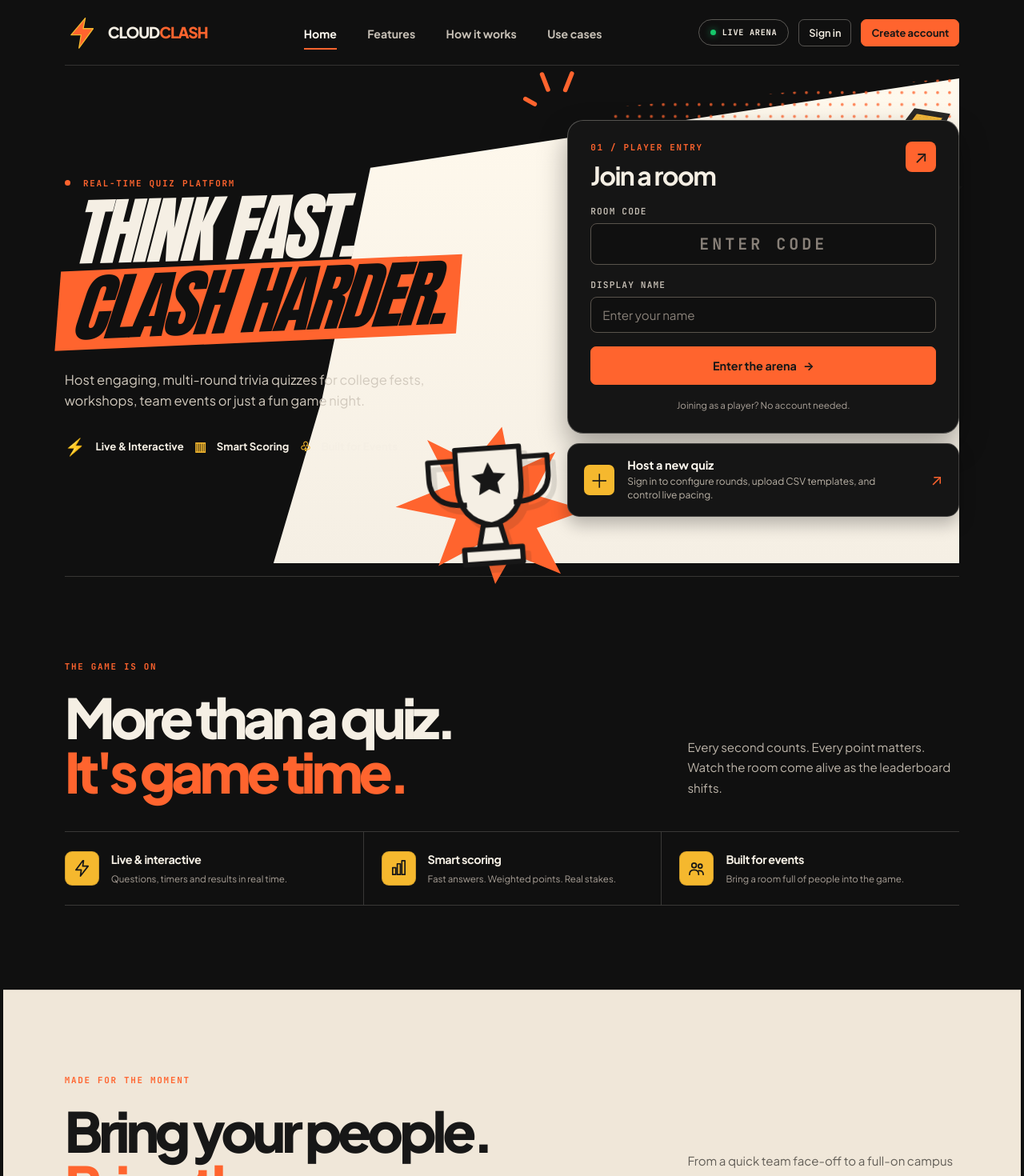
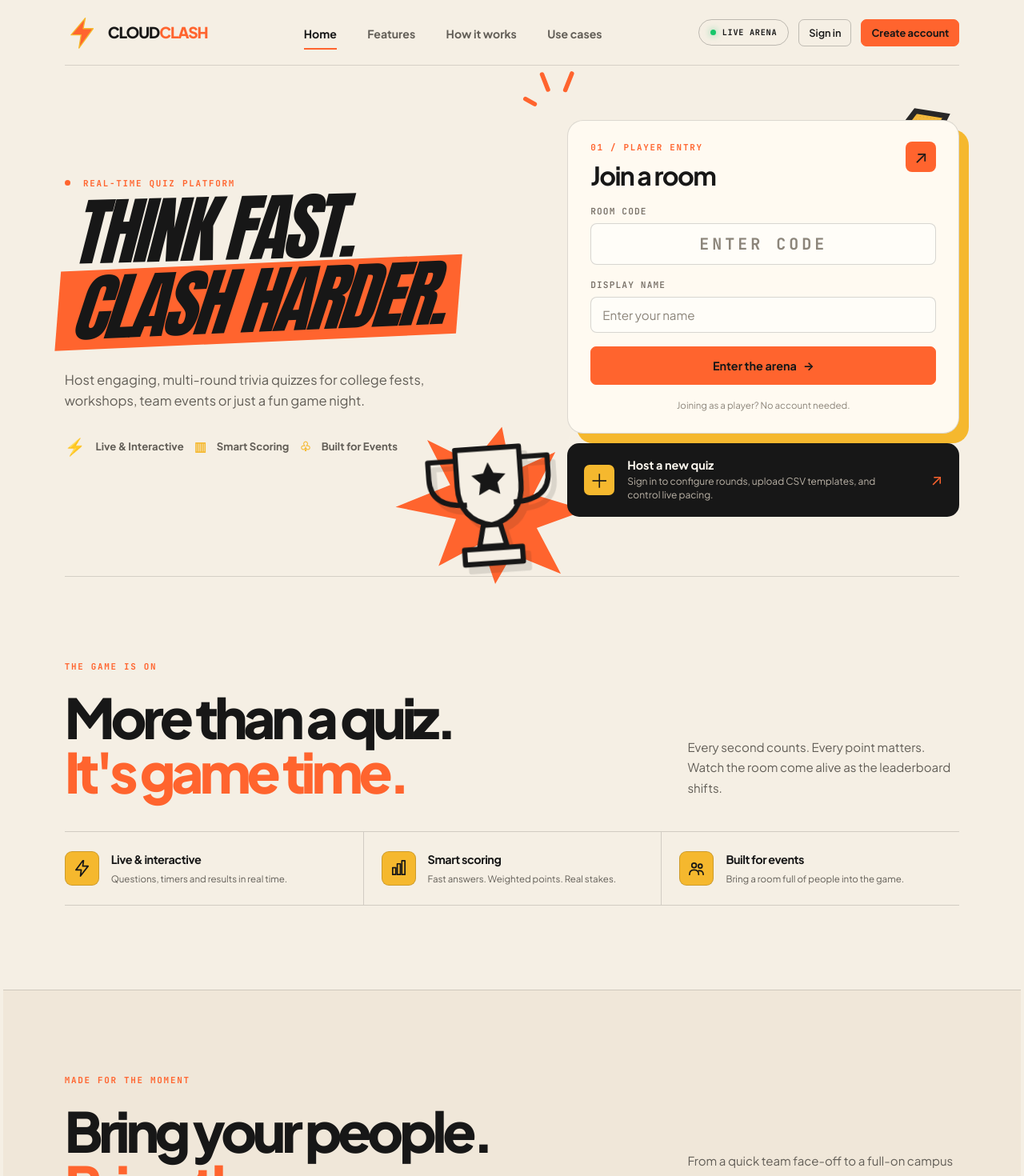
Before and after one commit to abhishek2k4/CloudClash, a React (Vite) app in the folder client/: page / in a window 1280 px wide. Shown: the top 1470 px of the page at 80% size. Built offline with nearby package versions, Linux system fonts and the light colour scheme; no server answers; a web font is replaced by a local one.

Commit message:
Restore light CloudClash landing page theme

```diff
--- a/client/src/styles/global.css
+++ b/client/src/styles/global.css
@@ -1946,3 +1946,108 @@ body:has(.landing-shell) #root { background: #f5efe4; }
   .hero-art-trophy { width:112px !important; left:auto !important; right:12px !important; bottom:0 !important; }
   .hero-art-explosion { width:145px !important; left:auto !important; right:0 !important; bottom:-4px !important; }
 }
+
+
+/* Restore the original light Tangerine Riot canvas */
+body:has(.landing-shell) {
+  background:#f5efe4 !important;
+  background-image:none !important;
+  color:#171717 !important;
+}
+body:has(.landing-shell) #root { background:#f5efe4 !important; }
+.landing-shell {
+  background:#f5efe4 !important;
+  color:#171717 !important;
+}
+.landing-shell .brand-bar.landing-nav {
+  background:#f5efe4 !important;
+  border-bottom:1px solid rgba(23,23,23,.14) !important;
+}
+.landing-shell .brand-name { color:#171717 !important; }
+.landing-nav-links a { color:#625e57 !important; }
+.landing-nav-links a:hover, .landing-nav-links a.is-active { color:#171717 !important; }
+.landing-nav-links a.is-active::after { background:#ff642e !important; }
+.live-arena-pill {
+  color:#171717 !important;
+  border-color:rgba(23,23,23,.25) !important;
+}
+.landing-shell .btn-secondary {
+  background:transparent !important;
+  border-color:rgba(23,23,23,.24) !important;
+  color:#171717 !important;
+}
+.landing-shell .btn-secondary:hover { background:#eee5d8 !important; }
+.landing-shell .header-account-email { color:#777067 !important; }
+.landing-hero-section {
+  background-color:#f5efe4 !important;
+  background-image:url("/assets/cloudclash/hero-background.svg") !important;
+  background-repeat:no-repeat !important;
+  background-position:right center !important;
+  background-size:58% 100% !important;
+}
+.landing-shell .hero-display-title .hero-title-light {
+  color:#171717 !important;
+  -webkit-text-fill-color:#171717 !important;
+}
+.landing-shell .hero-display-title .hero-title-highlight {
+  color:#171717 !important;
+  -webkit-text-fill-color:#171717 !important;
+  background:#ff642e !important;
+}
+.landing-shell .landing-hero-description { color:#625e57 !important; }
+.landing-shell .hero-proof { color:#625e57 !important; }
+.landing-shell .quick-join-card {
+  background:#fffaf1 !important;
+  color:#171717 !important;
+  border-color:rgba(23,23,23,.15) !important;
+  box-shadow:12px 12px 0 #f5b82e !important;
+}
+.landing-shell .quick-join-header h2 { color:#171717 !important; }
+.landing-shell .quick-join-header .eyebrow { color:#ff642e !important; }
+.landing-shell .field-label { color:#777067 !important; }
+.landing-shell .input-control {
+  background:#fffdf8 !important;
+  border-color:rgba(23,23,23,.17) !important;
+  color:#171717 !important;
+}
+.landing-shell .input-control::placeholder { color:#8c857a !important; }
+.landing-shell .entry-footnote { color:#8c857a !important; }
+.landing-shell .host-launch-card {
+  background:#171717 !important;
+  border-color:rgba(23,23,23,.18) !important;
+  color:#f5efe4 !important;
+  box-shadow:none !important;
+}
+.landing-shell .host-launch-card strong { color:#fffaf1 !important; }
+.landing-shell .host-launch-card small { color:#bcb4a8 !important; }
+.landing-shell .showcase-section,
+.landing-shell .how-section {
+  background:#f5efe4 !important;
+  color:#171717 !important;
+  border-color:rgba(23,23,23,.15) !important;
+}
+.landing-shell .showcase-heading h2,
+.landing-shell .how-heading h2 { color:#171717 !important; }
+.landing-shell .showcase-heading>p,
+.landing-shell .how-heading>p { color:#625e57 !important; }
+.landing-shell .feature-ribbon { border-color:rgba(23,23,23,.16) !important; }
+.landing-shell .feature-ribbon article+article { border-color:rgba(23,23,23,.16) !important; }
+.landing-shell .feature-ribbon h3 { color:#171717 !important; }
+.landing-shell .feature-ribbon p { color:#625e57 !important; }
+.landing-shell .how-steps article { border-color:#171717 !important; }
+.landing-shell .how-steps h3 { color:#171717 !important; }
+.landing-shell .how-steps p { color:#625e57 !important; }
+.landing-shell .landing-footer {
+  background:#f5efe4 !important;
+  color:#777067 !important;
+  border-color:rgba(23,23,23,.16) !important;
+}
+.landing-shell .landing-footer .brand-name { color:#171717 !important; }
+@media (max-width:760px) {
+  .landing-hero-section {
+    background-color:#f5efe4 !important;
+    background-size:auto 75% !important;
+    background-position:right bottom !important;
+  }
+  .landing-shell .quick-join-card { box-shadow:7px 7px 0 #f5b82e !important; }
+}
```
